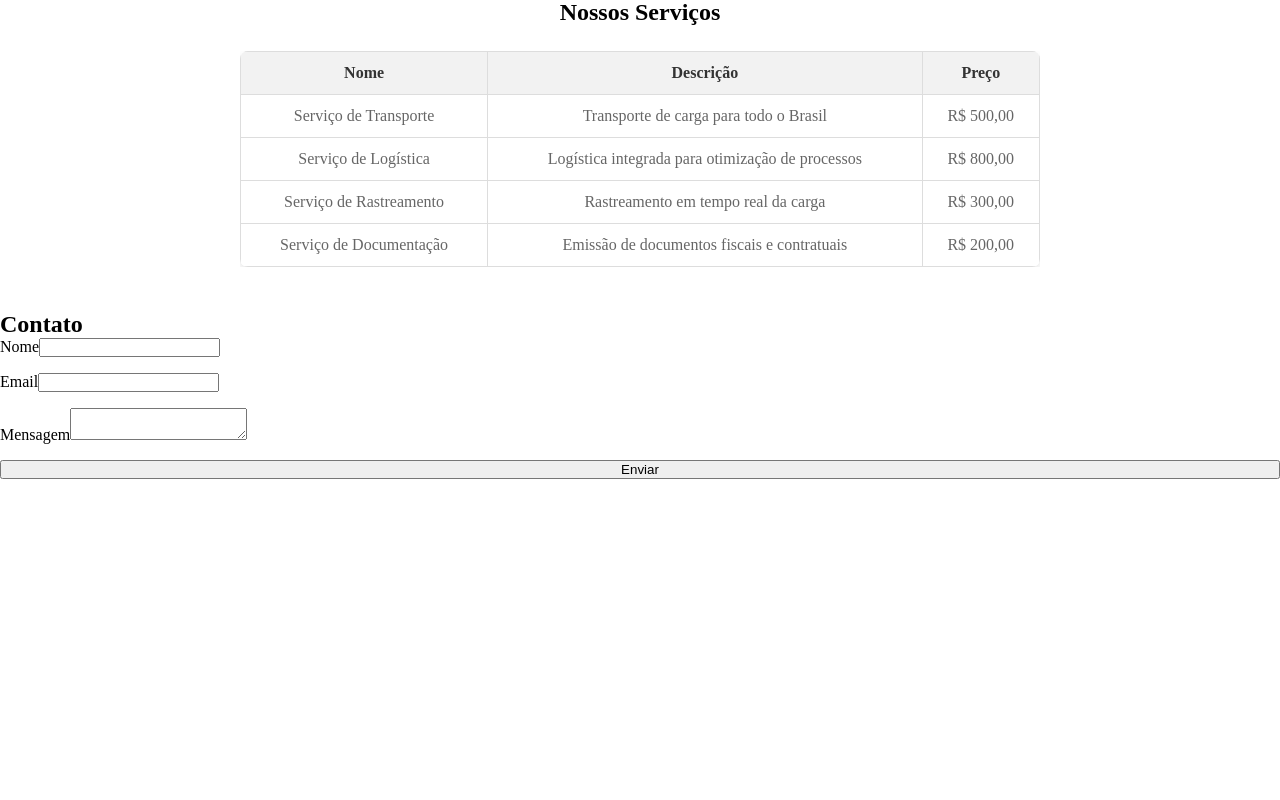
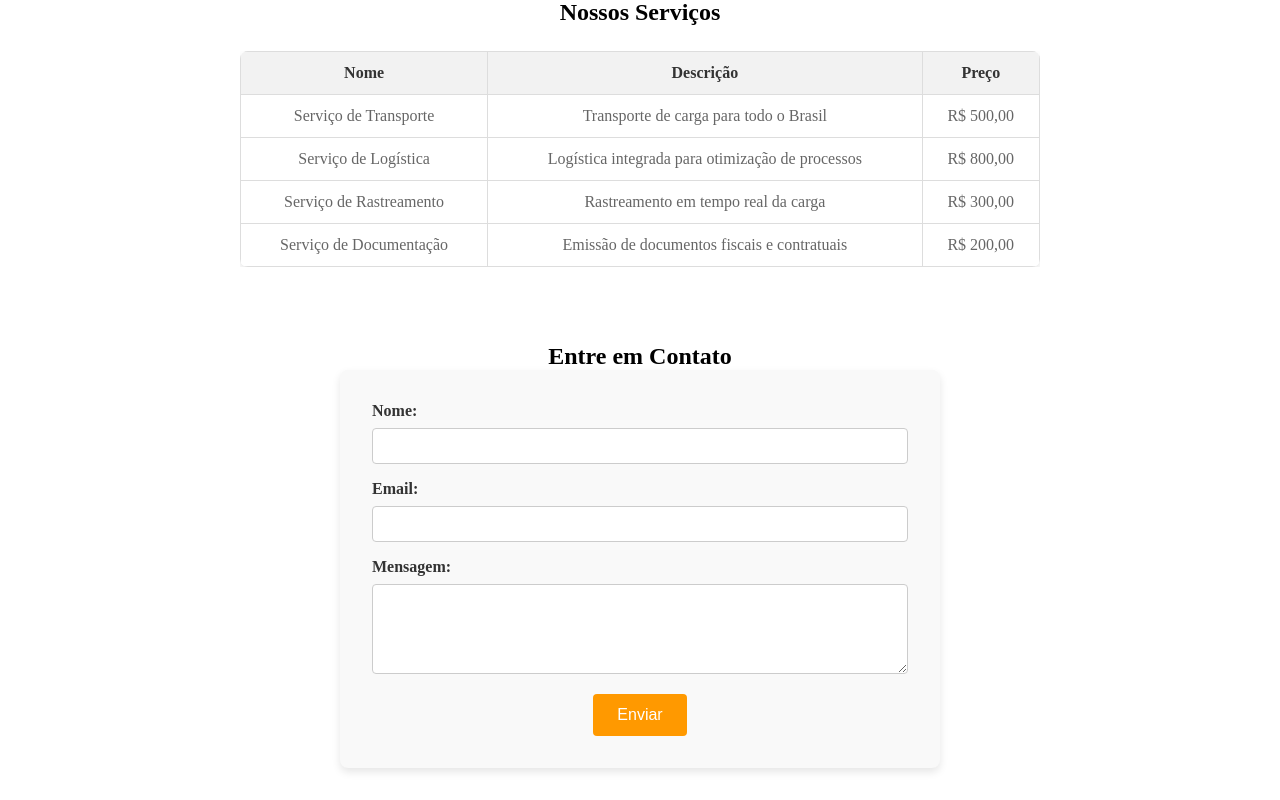
Before and after one commit to ebagabee/Challenge-Truckme, a Vue app: page / in a window 1280 px wide. Shown: the part 786-1586 px from the top of the page. Before the commit the page ends 1265 px from the top, so only its background shows below. Built offline with nearby package versions, Linux system fonts and the light colour scheme.

Commit message:
Formulario de contato finalizado

```diff
--- a/src/components/ContactFormComponent.vue
+++ b/src/components/ContactFormComponent.vue
@@ -1,52 +1,171 @@
 <template>
-    <section>
-      <h2>Contato</h2>
-      <form @submit.prevent="handleSubmit">
-        <div>
-          <label for="name">Nome</label>
-          <input type="text" id="name" v-model="name" required />
+  <section class="contact-form">
+    <h2>Entre em Contato</h2>
+    <form @submit.prevent="submitForm" class="form">
+      <div class="form-group">
+        <label for="name">Nome:</label>
+        <input type="text" id="name" v-model="formData.name" required />
+        <p v-if="formErrors.name" class="error-message">{{ formErrors.name }}</p>
       </div>
-        <div>
-          <label for="email">Email</label>
-          <input type="email" id="email" v-model="email" required />
+      <div class="form-group">
+        <label for="email">Email:</label>
+        <input type="email" id="email" v-model="formData.email" required />
+        <p v-if="formErrors.email" class="error-message">{{ formErrors.email }}</p>
       </div>
-        <div>
-          <label for="message">Mensagem</label>
-          <textarea id="message" v-model="message" required></textarea>
+      <div class="form-group">
+        <label for="message">Mensagem:</label>
+        <textarea id="message" v-model="formData.message" rows="4" required></textarea>
+        <p v-if="formErrors.message" class="error-message">{{ formErrors.message }}</p>
       </div>
-        <button type="submit">Enviar</button>
+      <button type="submit" class="submit-btn">Enviar</button>
+      <p v-if="formError" class="error-message">{{ formError }}</p>
+
+      <ModalComponent :is-visible="showModal" :message="modalMessage" @close="closeModal" />
     </form>
-      <p v-if="submitted">Mensagem enviada com sucesso!</p>
   </section>
 </template>
 
 <script setup lang="ts">
 import { ref } from 'vue';
+import ModalComponent from './ModalComponent.vue';
 
-  const name = ref('');
-  const email = ref('');
-  const message = ref('');
-  const submitted = ref(false);
+const formData = ref({
+  name: '',
+  email: '',
+  message: ''
+});
 
-  function handleSubmit() {
-    if (name.value && email.value && message.value) {
-      submitted.value = true;
+const formError = ref('');
+const formErrors = ref({
+  name: '',
+  email: '',
+  message: ''
+});
+
+const showModal = ref(false);
+const modalMessage = ref('');
+
+const submitForm = () => {
+  resetFormErrors();
+
+  if (validateForm()) {
     setTimeout(() => {
-        submitted.value = false;
-        name.value = '';
-        email.value = '';
-        message.value = '';
-      }, 3000);
+      showModal.value = true;
+      modalMessage.value = 'O formulário foi enviado com sucesso!';
+      resetForm();
+    }, 1000);
+  }
+};
+
+const validateForm = () => {
+  let valid = true;
+
+  if (!formData.value.name) {
+    formErrors.value.name = 'Por favor, preencha seu nome.';
+    valid = false;
+  }
+  if (!formData.value.email) {
+    formErrors.value.email = 'Por favor, preencha seu e-mail.';
+    valid = false;
+  } else {
+    const emailPattern = /^[^\s@]+@[^\s@]+\.[^\s@]+$/;
+    if (!emailPattern.test(formData.value.email)) {
+      formErrors.value.email = 'Por favor, insira um e-mail válido.';
+      valid = false;
     }
   }
+  if (!formData.value.message) {
+    formErrors.value.message = 'Por favor, escreva uma mensagem.';
+    valid = false;
+  }
+
+  if (!valid) {
+    formError.value = 'Por favor, corrija os erros no formulário.';
+  }
+
+  return valid;
+};
+
+const resetFormErrors = () => {
+  formError.value = '';
+  formErrors.value.name = '';
+  formErrors.value.email = '';
+  formErrors.value.message = '';
+};
+
+const resetForm = () => {
+  formData.value.name = '';
+  formData.value.email = '';
+  formData.value.message = '';
+};
+
+const closeModal = () => {
+  showModal.value = false;
+};
 </script>
 
-  <style>
-  form {
-    display: flex;
-    flex-direction: column;
+<style scoped>
+.contact-form {
+  padding: 2rem;
+  text-align: center;
 }
-  form div {
+
+.form {
+  max-width: 600px;
+  margin: 0 auto;
+  padding: 2rem;
+  background-color: #f9f9f9;
+  border-radius: 8px;
+  box-shadow: 0 4px 8px rgba(0, 0, 0, 0.1);
+}
+
+.form-group {
   margin-bottom: 1rem;
+  text-align: left;
+}
+
+label {
+  display: block;
+  font-weight: bold;
+  margin-bottom: 0.5rem;
+  color: #333;
+}
+
+input,
+textarea {
+  width: 100%;
+  padding: 0.5rem;
+  font-size: 1rem;
+  border: 1px solid #ccc;
+  border-radius: 4px;
+}
+
+textarea {
+  resize: vertical;
+}
+
+.submit-btn {
+  background-color: #ff9900;
+  color: #fff;
+  border: none;
+  padding: 0.75rem 1.5rem;
+  font-size: 1rem;
+  border-radius: 4px;
+  cursor: pointer;
+  transition: background-color 0.3s;
+}
+
+.submit-btn:hover {
+  background-color: #e68a00;
+}
+
+.error-message {
+  color: #f44336;
+  margin-top: 0.5rem;
+}
+
+.success-message {
+  color: #4caf50;
+  margin-top: 1rem;
 }
 </style>
--- /dev/null
+++ b/src/components/ModalComponent.vue
@@ -0,0 +1,61 @@
+<template>
+    <div class="modal" v-if="isVisible">
+        <div class="modal-content">
+            <p>{{ message }}</p>
+            <button @click="closeModal">Fechar</button>
+        </div>
+    </div>
+</template>
+
+<script setup lang="ts">
+import { ref, defineProps, getCurrentInstance } from 'vue';
+
+const props = defineProps({
+    isVisible: Boolean,
+    message: String,
+});
+
+const { emit } = getCurrentInstance();
+
+const closeModal = () => {
+    emit('close');
+};
+</script>
+
+<style scoped>
+.modal {
+    position: fixed;
+    top: 0;
+    left: 0;
+    width: 100%;
+    height: 100%;
+    background-color: rgba(0, 0, 0, 0.5);
+    display: flex;
+    justify-content: center;
+    align-items: center;
+}
+
+.modal-content {
+    background-color: #fff;
+    padding: 2rem;
+    border-radius: 8px;
+    box-shadow: 0 4px 8px rgba(0, 0, 0, 0.2);
+    text-align: center;
+}
+
+button {
+    margin-top: 1rem;
+    background-color: #ff9900;
+    color: #fff;
+    border: none;
+    padding: 0.75rem 1.5rem;
+    font-size: 1rem;
+    border-radius: 4px;
+    cursor: pointer;
+    transition: background-color 0.3s;
+}
+
+button:hover {
+    background-color: #e68a00;
+}
+</style>
```
Lines whose indentation alone changed are shown as unchanged.
